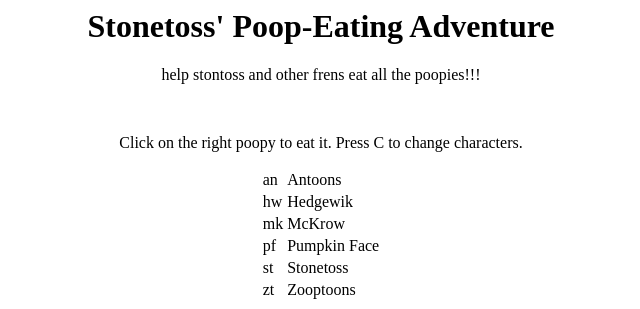
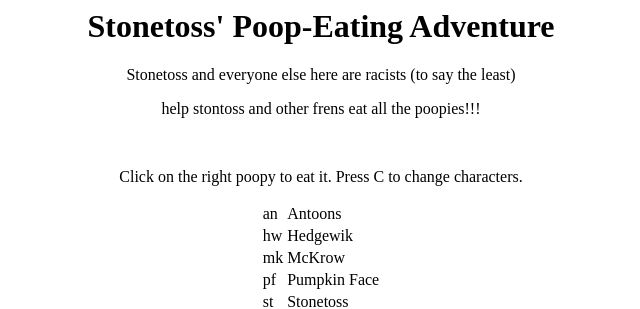
Before and after one commit to stonetosspoop/stonetosspoop.github.io, a plain HTML site: page index.html in a window 1280 px wide. Shown: the top 309 px of the page, without its empty margins (319-959 px from the left). Drawn offline with Linux system fonts and the light colour scheme.

Commit message:
Update index.html

```diff
--- a/index.html
+++ b/index.html
@@ -11,6 +11,7 @@ body {
 </head>
 <body>
   <h1>Stonetoss' Poop-Eating Adventure</h1>
+  <p>Stonetoss and everyone else here are racists (to say the least)</p>
   <p>help stontoss and other frens eat all the poopies!!!</p>
   <br>
   <p>Click on the right poopy to eat it. Press C to change characters.</p>
```
